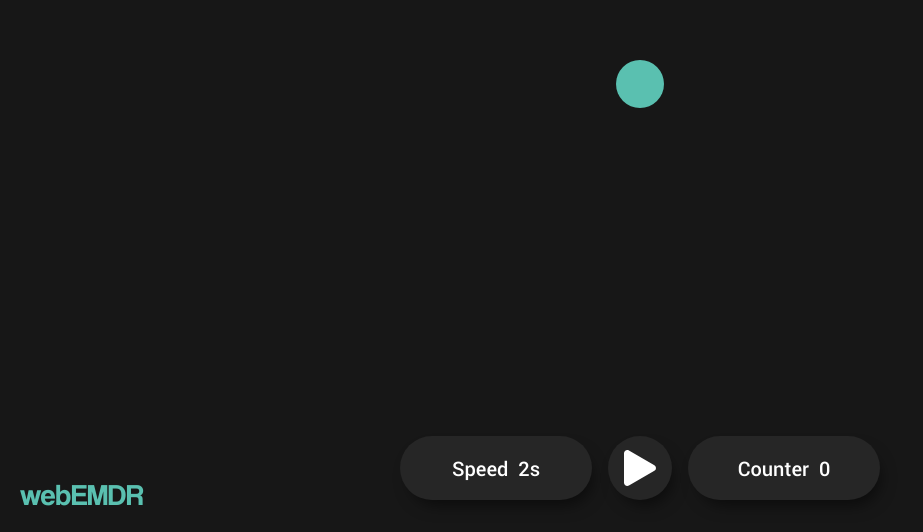
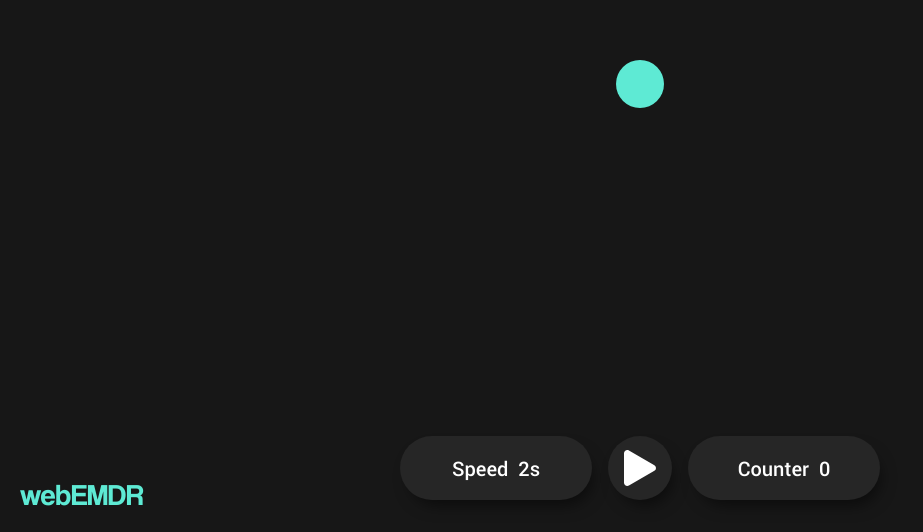
Before and after one commit to aabalke33/webEMDR, a React (Vite) app in the folder frontend/webEDMR/: page / in a window 1280 px wide. Shown: the part 268-800 px from the top of the page, without its empty margins (0-923 px from the left). Built offline with nearby package versions, Linux system fonts and the light colour scheme.

Commit message:
Finish App

```diff
--- a/frontend/webEDMR/src/App.jsx
+++ b/frontend/webEDMR/src/App.jsx
@@ -1,25 +1,20 @@
-// Add refactor
-
-import React, { useState, useEffect, useRef } from 'react'
+import React, { useState, useEffect } from 'react'
 import { BsPlayFill, BsPauseFill } from "react-icons/bs";
 import './index.css'
 
-function MediaControl({play, setPlay}) {
-
-  const [buttonStyle, setButtonStyle] = useState(1)
-
+function MediaControl({play, setPlay, buttonStyle, setButtonStyle }) {
   return (
     <div className='w-16 h-16 bg-neutral-800 hover:bg-neutral-700 transition-colors rounded-full shadow-3xl mr-4'>
       <div className="w-full h-full relative"
         onClick={() => {
-          setButtonStyle(buttonStyle + 1);
+          setButtonStyle((buttonStyle + 1) % 2);
           setPlay((play + 1) % 2)
-          }}>
+        }}>
         <BsPauseFill className={`w-full h-full absolute
-          ${ buttonStyle % 2 ? 'opacity-0 rotate-[360deg]' : 'opacity-100' }
+          ${ buttonStyle ? 'opacity-0 rotate-[360deg]' : 'opacity-100' }
           transition-all ease-in-out`}/>
         <BsPlayFill className={`w-full h-full absolute
-          ${ buttonStyle % 2 ? 'opacity-100 rotate-[-360deg]' : 'opacity-0' }
+          ${ buttonStyle ? 'opacity-100 rotate-[-360deg]' : 'opacity-0' }
           transition-all ease-in-out`}/>
       </div>
     </div>
@@ -27,8 +22,7 @@ function MediaControl({play, setPlay}) {
 }
 
 function SpeedControl({ speed, setSpeed }) {
-
-  return(
+  return (
     <div onClick={() => setSpeed((speed % 4) + 1)} className='w-48 h-16 bg-neutral-800 hover:bg-neutral-700 transition-colors rounded-full shadow-3xl mr-4 flex justify-center flex-row'>
       <div className='flex flex-row items-center'>
         <h1>Speed &nbsp;</h1>
@@ -38,99 +32,30 @@ function SpeedControl({ speed, setSpeed }) {
   )
 }
 
-// Old Count got out of sync and lagged
-// function OldCount({ speed, play }) {
-//   // const [time, setTime] = useState(0);
+function Count({ speed, play }) {
 
-//   // useEffect(() => {
-//   //   let interval;
-
-//   //   if (play) {
-//   //     interval = setInterval(() => setTime((time + 1) * play), speed * 1000);
-//   //   } else {
-//   //     setTime(0);
-//   //     interval = 0;
-//   //   }
-//   //   return () => clearInterval(interval);
-//   // }, [time, play, speed]);
-
-//   if (play) { return(<h1>{ time }</h1>) }
-//   else { return(<h1>0</h1>) }
-// }
-
-// function NowCount({ speed, play }) {
-
-//   // Need to add 1-4 sizes, still out of sync
-
-//   function now() {return ((new Date()).getTime())}
-
-//   const [time, setTime] = useState(0);
-//   const [startTime, setStartTime] = useState(0);
-
-//   useEffect(() => {
-//     if (play) {
-//       setStartTime(now())
-//     } else {
-//       setStartTime(0)
-//     }
-//   }, [play])
-
-//   useEffect(() => {
-
-//     function tick(startTime) { return (Math.floor((now() - startTime) / 1000)) }
-
-//     let interval;
-
-//     if (play) {
-//       interval = setInterval(() => {
-//         setTime(tick(startTime))
-//       }, 100);
-//     } else {
-//       setTime(0);
-//       interval = 0;
-//     }
-//     return () => clearInterval(interval);
-//   }, [time, play, speed]);
-
-//   if (play && time < 1000000000) { return(<h1>{ time }</h1>) }
-//   else { return(<h1>0</h1>) }
-// }
-
-function Count({ speed, play }) {
+  const [time, setTime] = useState(0);
+  const [startTime, setStartTime] = useState(0);
 
   const audioLeft = new Audio('./left.mp3')
   const audioRight = new Audio('./right.mp3')
 
-  function now() {
-    return ((new Date()).getTime())
-  }
+  function now() { return ((new Date()).getTime()) }
 
   function playSound(startTime, speed) {
 
+    const variance = 5 + (speed * 1)
     const elapse = (now() - startTime) % (speed * 1000)
-    const leftFloor = (speed * 250) - 50
-    const leftCeil = (speed * 250) + 50
-    const rightFloor = (speed * 750) - 50
-    const rightCeil = (speed * 750) + 50
+    const leftFloor = (speed * 250) - variance
+    const leftCeil = (speed * 250) + variance
+    const rightFloor = (speed * 750) - variance
+    const rightCeil = (speed * 750) + variance
     const locationLeft = (leftFloor < elapse && elapse < leftCeil)
     const locationRight = (rightFloor < elapse && elapse < rightCeil)
 
-    if (locationLeft) {
-      console.log("Left", elapse)
-      audioLeft.play()
-    }
-    if (locationRight) {
-      console.log("Right", elapse)
-      audioRight.play()
-    }
+    if (locationLeft) { audioLeft.play() }
+    if (locationRight) { audioRight.play() }
   }
-
-  function tick(startTime) {
-    return (Math.floor((now() - startTime) / (speed * 1000)))
-  }
-
-  const [time, setTime] = useState(0);
-  const [startTime, setStartTime] = useState(0);
 
   useEffect(() => {
     if (play) { setStartTime(now()) }
@@ -143,21 +68,24 @@ function Count({ speed, play }) {
     if (play) {
       interval = setInterval(() => {
         playSound(startTime, speed)
-        setTime(tick(startTime))
-      }, 100);
+        setTime( Math.floor((now() - startTime) / (speed * 1000)) )
+      }, 10);
     } else {
       setTime(0);
-      interval = 0;
+      interval=0;
     }
     return () => clearInterval(interval);
   }, [time, play, speed]);
 
+  // time < 100000000 removes first counter value which is always massive
+  // This is because it uses 0 - now() since prev startTime is 0 on first render
+
   if (play && time < 100000000) { return(<h1>{ time }</h1>) }
-  else { return(<h1>0</h1>) }
+  else { return (<h1>0</h1>) }
 }
 
 function CounterControl({ speed, play }) {
-  return(
+  return (
     <div className='w-48 h-16 bg-neutral-800 transition-colors rounded-full shadow-3xl flex justify-center flex-row'>
       <div className='flex flex-row items-center'>
         <h1>Counter &nbsp;</h1>
@@ -167,12 +95,13 @@ function CounterControl({ speed, play }) {
   )
 }
 
-function ToolBar({speed, setSpeed, play, setPlay }) {
+function ToolBar({speed, setSpeed, play, setPlay, buttonStyle, setButtonStyle }) {
+
   return (
     <div className='w-screen h-24 bg-neutral-900 flex justify-center'>
       <div className='h-full flex text-white text-xl font-roboto'>
         <SpeedControl speed={ speed } setSpeed={ setSpeed }/>
-        <MediaControl play = { play } setPlay={ setPlay }/>
+        <MediaControl play = { play } setPlay={ setPlay } buttonStyle={ buttonStyle } setButtonStyle={ setButtonStyle } />
         <CounterControl speed={ speed } play={ play } />
       </div>
     </div>
@@ -184,14 +113,14 @@ function Canvas({ speed, play }) {
   const animate = play ? speed : 0;
 
   const animationVariants = {
-    0: 'left-[calc(50%-24px)] bg-[#5ac0b0] w-12 h-12 fixed rounded-full transition-all',
-    1: 'animate-[travel_1s_linear_infinite] bg-[#5ac0b0] w-12 h-12 fixed rounded-full transition-all',
-    2: 'animate-[travel_2s_linear_infinite] bg-[#5ac0b0] w-12 h-12 fixed rounded-full transition-all',
-    3: 'animate-[travel_3s_linear_infinite] bg-[#5ac0b0] w-12 h-12 fixed rounded-full transition-all',
-    4: 'animate-[travel_4s_linear_infinite] bg-[#5ac0b0] w-12 h-12 fixed rounded-full transition-all'
+    0: 'left-[calc(50%-24px)] bg-teal-300 w-12 h-12 fixed rounded-full transition-all',
+    1: 'animate-[travel_1s_linear_infinite] bg-teal-300 w-12 h-12 fixed rounded-full transition-all',
+    2: 'animate-[travel_2s_linear_infinite] bg-teal-300 w-12 h-12 fixed rounded-full transition-all',
+    3: 'animate-[travel_3s_linear_infinite] bg-teal-300 w-12 h-12 fixed rounded-full transition-all',
+    4: 'animate-[travel_4s_linear_infinite] bg-teal-300 w-12 h-12 fixed rounded-full transition-all'
   }
 
-  return(
+  return (
     <div className='w-screen bg-neutral-900 flex flex-grow items-center'>
       <div className='w-full h-12 top-1/2'>
         <div className={`${animationVariants[animate]}`}></div>
@@ -204,14 +133,21 @@ function App() {
 
   const [speed, setSpeed] = useState(2)
   const [play, setPlay] = useState(0)
+  const [buttonStyle, setButtonStyle] = useState(1)
+
+  useEffect(() => {
+      setPlay(0)
+      setButtonStyle(1)
+  }, [speed])
 
   return (
     <div className='w-screen h-screen flex flex-col-reverse select-none'>
-
-      <ToolBar setSpeed = { setSpeed } speed={ speed } play={play} setPlay = { setPlay }/>
+      <ToolBar setSpeed = { setSpeed } speed={ speed } play={ play }
+        setPlay={ setPlay } buttonStyle={ buttonStyle }
+        setButtonStyle={ setButtonStyle }/>
       {/* <div className='absolute w-1/2 h-screen bg-black opacity-50'></div> */}
       <Canvas speed = { speed } play = { play } />
-      <h1 className='absolute bottom-0 text-[#5ac0b0] font-coolvetica text-3xl p-5'>webEMDR</h1>
+      <h1 className='absolute bottom-0 text-teal-300 font-coolvetica text-3xl p-5'>webEMDR</h1>
     </div>
   )
 }
```
Also changed, not shown: frontend/webEDMR/public/Roboto-Light.ttf (deleted), frontend/webEDMR/public/Roboto-Regular.ttf (deleted).
